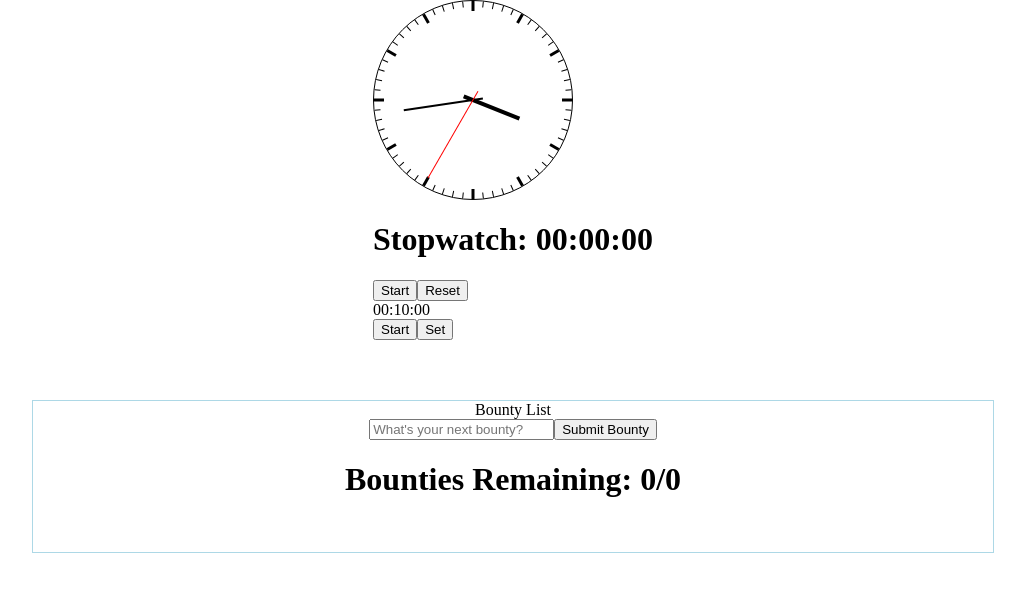
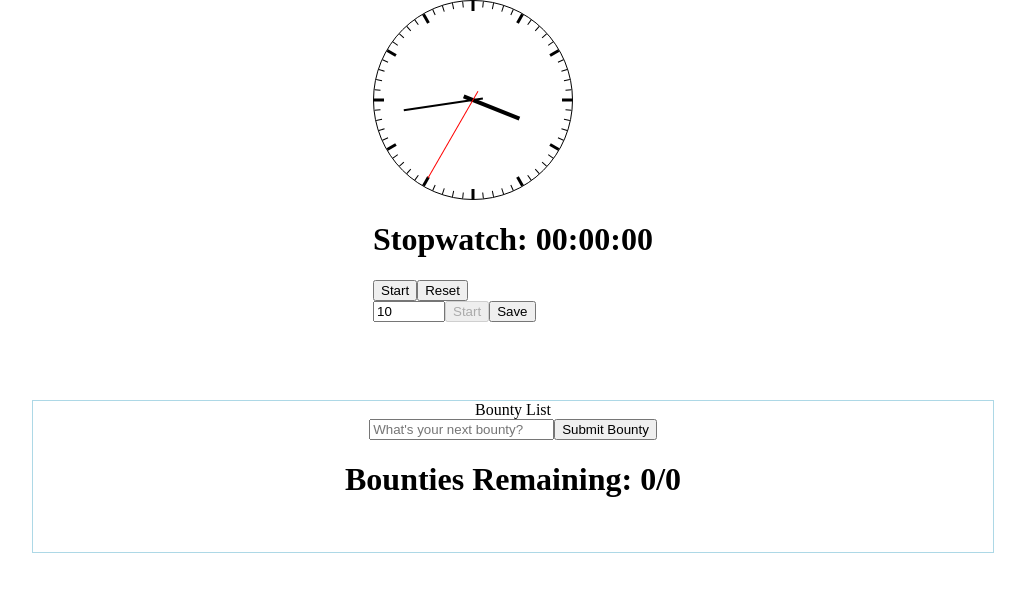
Before and after one commit to taujeng/bountysheet, a React (Create React App) app: page / in a window 1280 px wide. Both pictures are taken after a click on the button "Set". Shown: the top 592 px of the page, without its empty margins (127-1152 px from the left). Built offline with nearby package versions, Linux system fonts and the light colour scheme.

Commit message:
Gave Timer an edit function

```diff
--- a/src/Components/Timer/Timer.jsx
+++ b/src/Components/Timer/Timer.jsx
@@ -25,19 +25,39 @@ const Timer = () => {
     };
   }, [timeLeft, timerOn, noTime]);
 
+  const handleSetTimer = (e) => {
+    console.log(e.target.value);
+    // Maximum is 24 hours
+    if (e.target.value > 1440) {
+      setTimeLeft(1440 * 60);
+    } else {
+      setTimeLeft(e.target.value * 60);
+    }
+  };
+
   return (
     <div>
-      {noTime ? (
+      {edit ? (
+        <input
+          type="number"
+          placeholder="minutes.."
+          value={timeLeft / 60}
+          onChange={handleSetTimer}
+          min={0}
+          max={1440}
+          step={5}
+        />
+      ) : noTime ? (
         <div style={{ color: 'red' }}>00:00</div>
       ) : (
         <div>
           {hours}:{minutes}:{seconds}
         </div>
       )}
-      <button onClick={() => setTimerOn(!timerOn)}>
+      <button onClick={() => setTimerOn(!timerOn)} disabled={edit}>
         {timerOn ? 'Stop' : 'Start'}
       </button>
-      <button>Set</button>
+      <button onClick={() => setEdit(!edit)}>{edit ? 'Save' : 'Set'}</button>
     </div>
   );
 };
```
